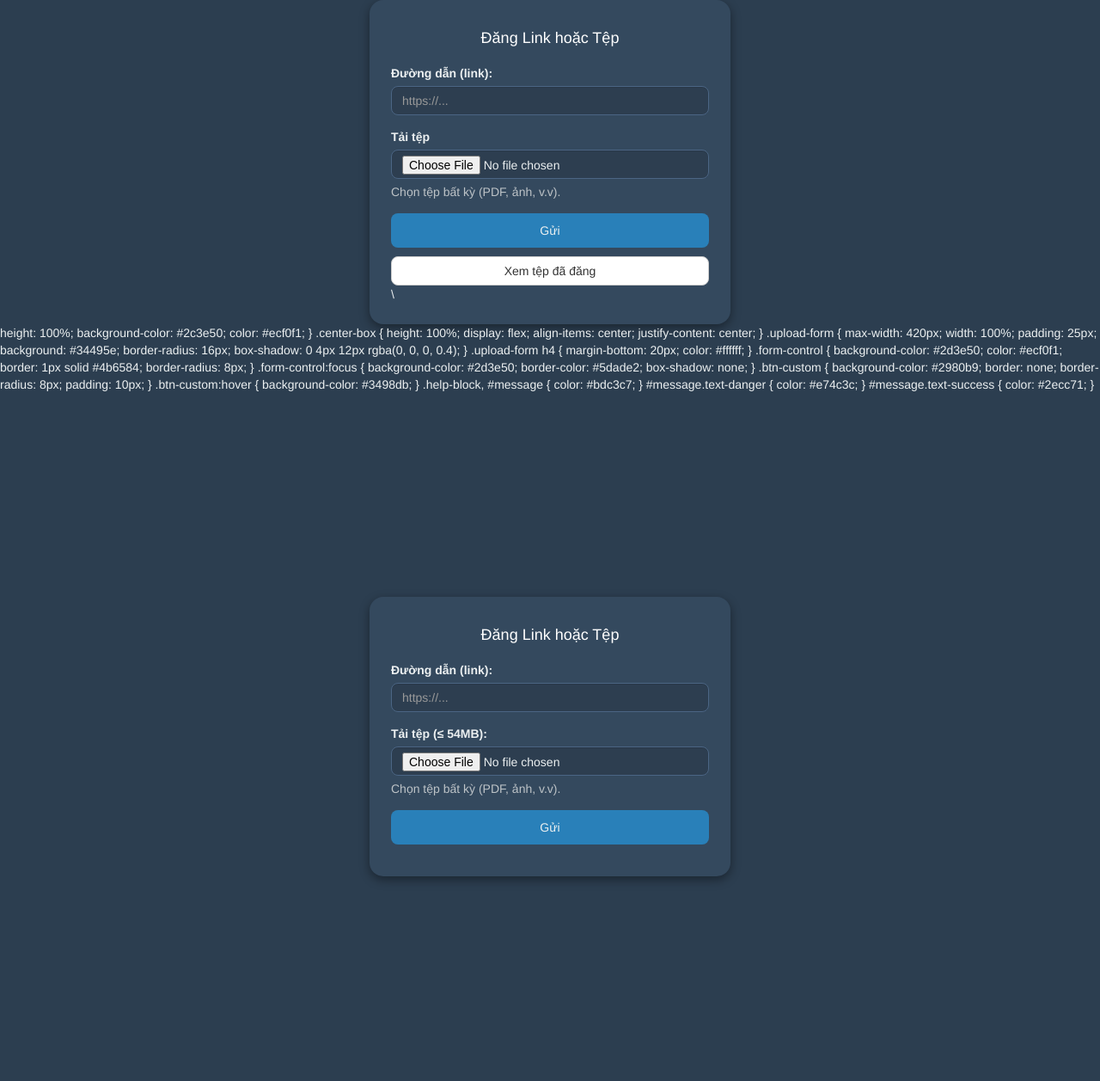
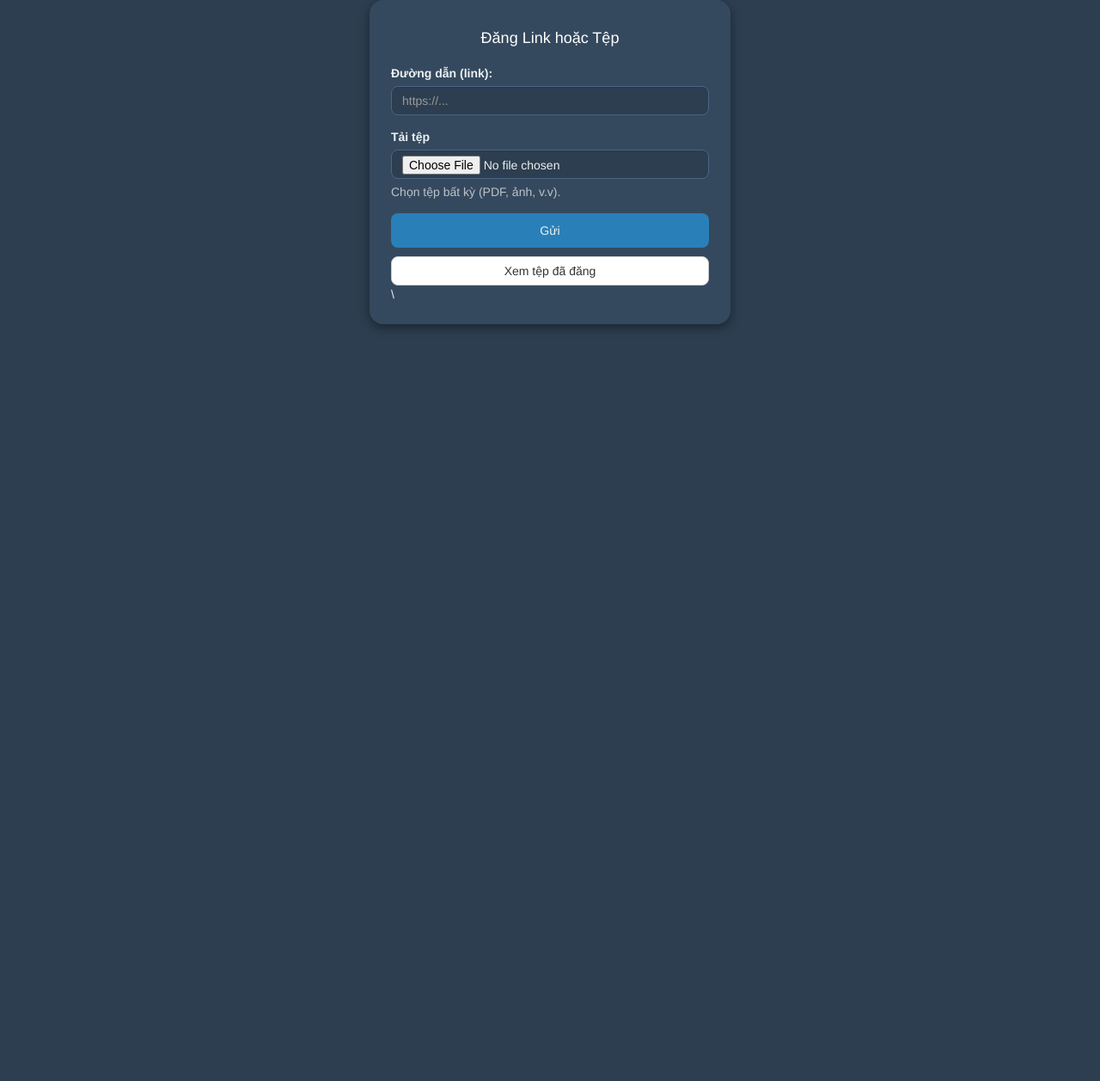
Before and after one commit to Visionluxx/uploadFileWeb, a Flask app: page / in a window 1280 px wide. Shown: the whole page at 86% size. After the commit the page ends 383 px from the top, so only its background shows below. Run offline with Flask 3, Linux system fonts and the light colour scheme; some libraries are stand-ins or nearby versions.

Commit message:
Update UploadFile.html

```diff
--- a/template/UploadFile.html
+++ b/template/UploadFile.html
@@ -109,91 +109,3 @@
 </main>
 </body>
 </html>
-      height: 100%;
-      background-color: #2c3e50;
-      color: #ecf0f1;
-    }
-
-    .center-box {
-      height: 100%;
-      display: flex;
-      align-items: center;
-      justify-content: center;
-    }
-
-    .upload-form {
-      max-width: 420px;
-      width: 100%;
-      padding: 25px;
-      background: #34495e;
-      border-radius: 16px;
-      box-shadow: 0 4px 12px rgba(0, 0, 0, 0.4);
-    }
-
-    .upload-form h4 {
-      margin-bottom: 20px;
-      color: #ffffff;
-    }
-
-    .form-control {
-      background-color: #2d3e50;
-      color: #ecf0f1;
-      border: 1px solid #4b6584;
-      border-radius: 8px;
-    }
-
-    .form-control:focus {
-      background-color: #2d3e50;
-      border-color: #5dade2;
-      box-shadow: none;
-    }
-
-    .btn-custom {
-      background-color: #2980b9;
-      border: none;
-      border-radius: 8px;
-      padding: 10px;
-    }
-
-    .btn-custom:hover {
-      background-color: #3498db;
-    }
-
-    .help-block,
-    #message {
-      color: #bdc3c7;
-    }
-
-    #message.text-danger {
-      color: #e74c3c;
-    }
-
-    #message.text-success {
-      color: #2ecc71;
-    }
-  </style>
-</head>
-<body>
-
-<div class="container center-box">
-  <form class="upload-form" id="uploadForm" method="POST" action="#" enctype="multipart/form-data">
-    <h4 class="text-center"> Đăng Link hoặc Tệp</h4>
-
-    <div class="form-group">
-      <label for="link"> Đường dẫn (link):</label>
-      <input class="form-control" id="link" placeholder="https://..." name="uploadLink">
-    </div>
-
-    <div class="form-group">
-      <label for="file"> Tải tệp (≤ 54MB):</label>
-      <input type="file" class="form-control" id="file" name="uploadFile">
-      <p class="help-block">Chọn tệp bất kỳ (PDF, ảnh, v.v).</p>
-    </div>
-
-    <button type="submit" class="btn btn-custom btn-block">Gửi</button>
-    <div id="message" class="text-center" style="margin-top: 12px;"></div>
-  </form>
-</div>
-
-</body>
-</html>
```
